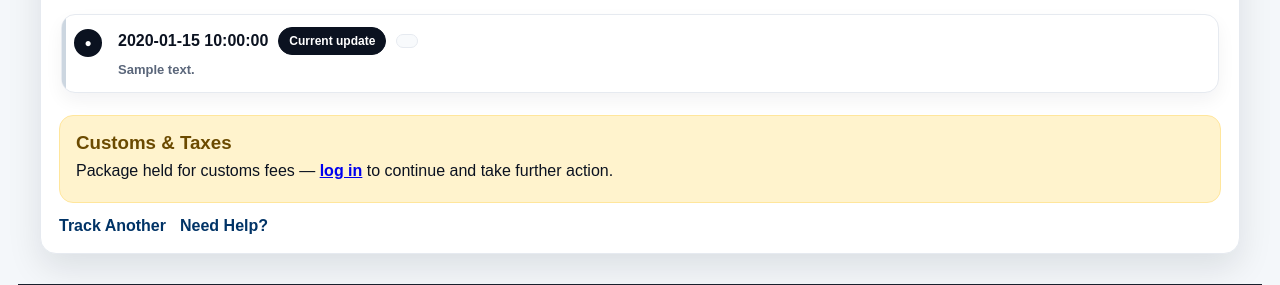
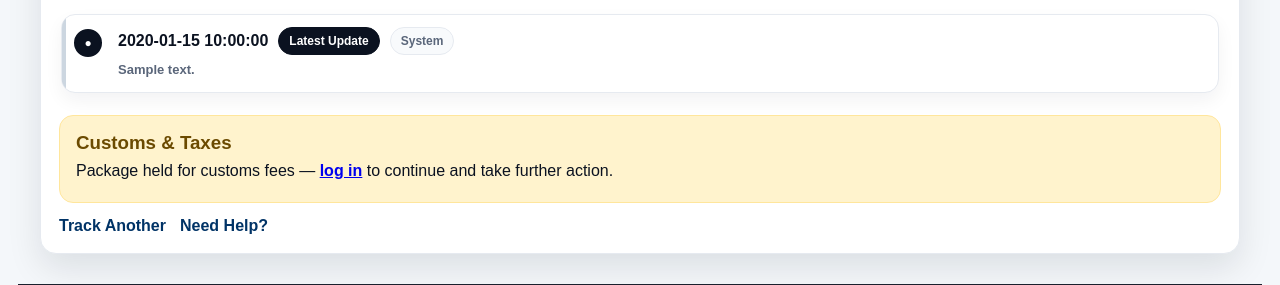
Before and after one commit to care3653-a11y/Glopac, a Flask app: template templates/track.html in a window 1280 px wide. Shown: the part 975-1260 px from the top of the page. Run offline with Flask 3, Linux system fonts and the light colour scheme; the template is opened without the code that fills it: most values are stand-ins (such as "Sample title", 1, 10 or a date in 2020); parts of the project's set-up code (start-up, migrations or seed data) failed here and were passed over; some libraries are stand-ins or nearby versions.

Commit message:
Update track.html

```diff
--- a/templates/track.html
+++ b/templates/track.html
@@ -414,45 +414,50 @@
     <div class="timeline">
       <h2>Shipment History</h2>
 
-      {% set last_index = (events|length) - 1 %}
-
       <div class="history">
+        {% if events and events|length > 0 %}
           {% for event in events %}
-          {% set is_current = (loop.index0 == last_index) %}
-          {% set loc_raw = (event.location or '') %}
-          {% set loc = 'Shipment Update' if loc_raw|lower == 'admin update' else loc_raw %}
+            {% set is_latest = loop.last %}
+            {% set loc_raw = (event.location or '')|lower %}
+            {% set loc = 'Admin Update' if loc_raw == 'admin update' else event.location %}
 
             <div class="event">
-            <div class="icon {{ 'current' if is_current else 'done' }}">
-              {% if is_current %}●{% else %}✓{% endif %}
+              <div class="icon {{ 'current' if is_latest else 'done' }}">
+                {% if is_latest %}●{% else %}✓{% endif %}
               </div>
 
               <div>
                 <div class="event-head">
                   <div class="event-date">{{ event.date }}</div>
-                <div class="event-pill {{ 'current' if is_current else 'done' }}">
-                  {{ 'Current update' if is_current else 'Completed' }}
+                  <div class="event-pill {{ 'current' if is_latest else 'done' }}">
+                    {{ 'Latest Update' if is_latest else 'Completed' }}
                   </div>
-                <div class="event-pill">{{ loc }}</div>
+                  <div class="event-pill">{{ loc or 'System' }}</div>
                 </div>
                 <div class="event-desc">{{ event.description }}</div>
               </div>
             </div>
           {% endfor %}
+        {% else %}
+          <p>No updates yet.</p>
+        {% endif %}
       </div>
     </div>
 
-    {% if fees and (fees.exists or (fees.amount is defined)) and (not fees.paid) %}
+    <!-- Improved Fees Section -->
+    {% if fees and fees.amount is not none %}
       <div class="fees">
         <h3 style="margin:0 0 8px; color:#6b4a00;">Customs & Taxes</h3>
 
         {% if is_owner or is_admin %}
-          <p style="margin:6px 0;"><b>Amount:</b> ${{ fees.amount }}</p>
-          <p style="margin:6px 0;"><b>Reason:</b> {{ fees.reason }}</p>
+          <p style="margin:6px 0;"><b>Amount:</b> ${{ fees.amount | round(2) }}</p>
+          <p style="margin:6px 0;"><b>Reason:</b> {{ fees.reason or "Customs and Taxes" }}</p>
 
           {% if fees.payment_submitted %}
             <p style="margin:6px 0;"><b>Status:</b> Payment Submitted — Pending Verification</p>
             <p style="margin:6px 0;">Your payment is being verified. Once confirmed, the shipment will be released.</p>
+          {% elif fees.paid %}
+            <p style="margin:6px 0; color:#1f8f4e;"><b>✅ Fees Paid</b></p>
           {% else %}
             <p style="margin:6px 0;">Your shipment is on hold until payment is submitted.</p>
             <a href="/pay/{{ tracking_id }}" class="pay-btn">Submit Payment</a>
```
Lines whose indentation alone changed are shown as unchanged.
